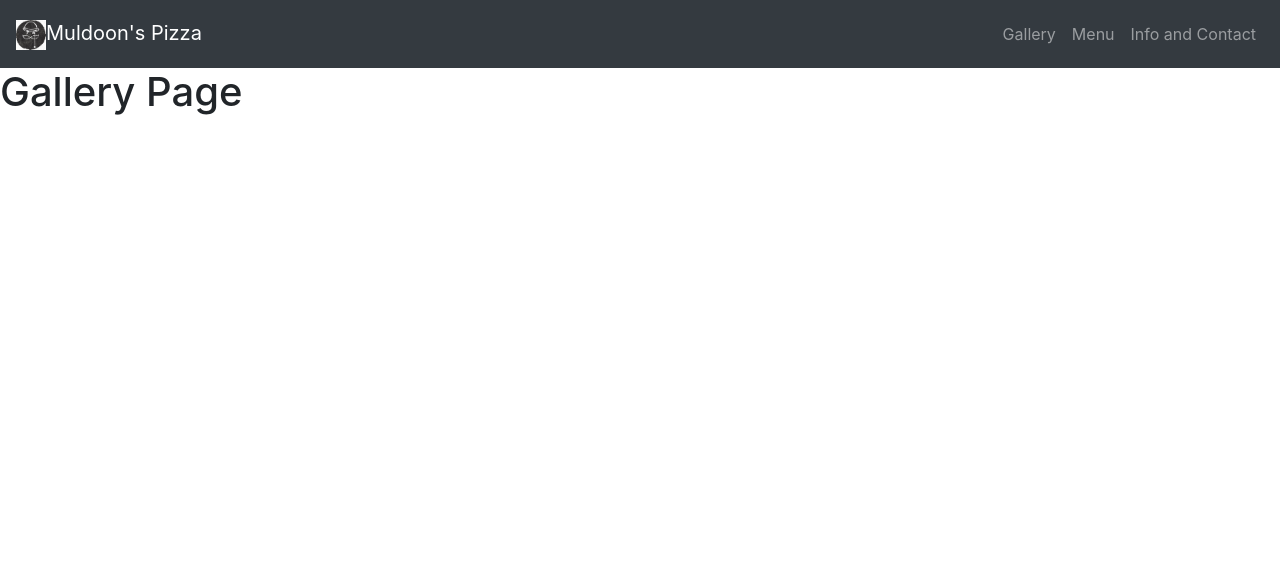
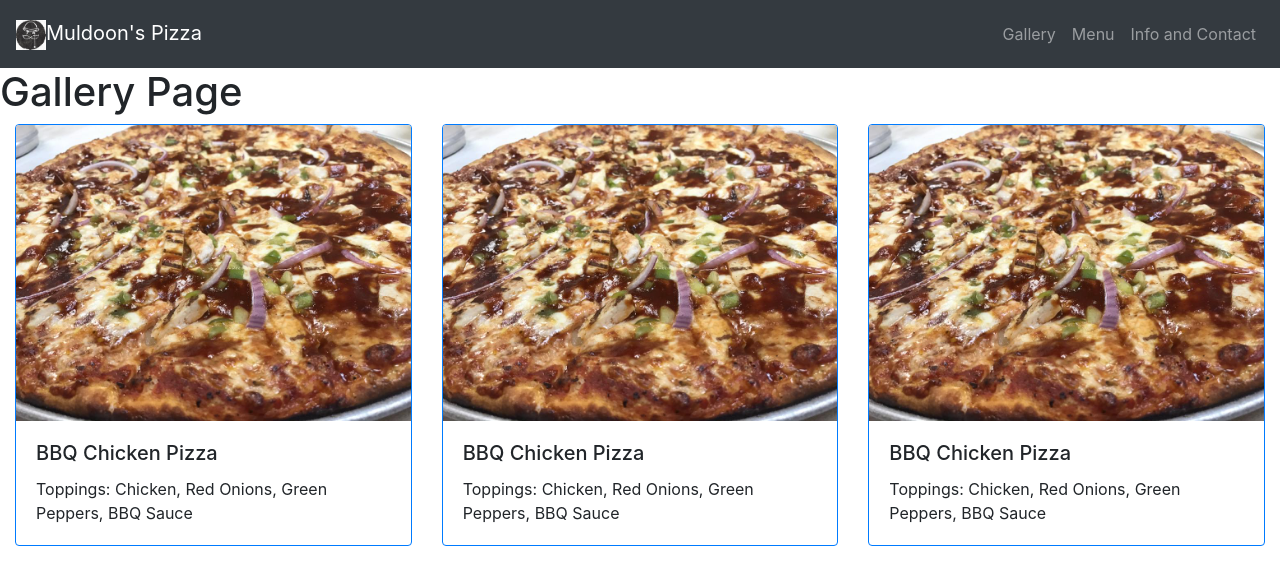
Before and after one commit to bcdicicco/muldoons, a React (Create React App) app: page /gallery in a window 1280 px wide. Shown: the top 584 px of the page. Built offline with nearby package versions, Linux system fonts and the light colour scheme.

Commit message:
Started on gallery page. Cards for different menu items.

```diff
--- a/src/components/gallery.jsx
+++ b/src/components/gallery.jsx
@@ -1,4 +1,9 @@
 import React, { Component } from "react";
+import Card from "react-bootstrap/Card";
+import CardDeck from "react-bootstrap/CardDeck";
+import bbq from "../bbqChicken.jpg";
+import meat from "../meatPizza.jpg";
+import "../css/gallery.css";
 
 class Gallery extends Component {
   state = {};
@@ -6,6 +11,36 @@ class Gallery extends Component {
     return (
       <div>
         <h1> Gallery Page </h1>
+
+        <CardDeck id="Deck1">
+          <Card border="primary">
+            <Card.Img variant="top" src={bbq} />
+            <Card.Body>
+              <Card.Title>BBQ Chicken Pizza</Card.Title>
+              <Card.Text>
+                Toppings: Chicken, Red Onions, Green Peppers, BBQ Sauce
+              </Card.Text>
+            </Card.Body>
+          </Card>
+          <Card border="primary">
+            <Card.Img variant="top" src={bbq} />
+            <Card.Body>
+              <Card.Title>BBQ Chicken Pizza</Card.Title>
+              <Card.Text>
+                Toppings: Chicken, Red Onions, Green Peppers, BBQ Sauce
+              </Card.Text>
+            </Card.Body>
+          </Card>
+          <Card border="primary">
+            <Card.Img variant="top" src={bbq} />
+            <Card.Body>
+              <Card.Title>BBQ Chicken Pizza</Card.Title>
+              <Card.Text>
+                Toppings: Chicken, Red Onions, Green Peppers, BBQ Sauce
+              </Card.Text>
+            </Card.Body>
+          </Card>
+        </CardDeck>
       </div>
     );
   }
--- /dev/null
+++ b/src/css/gallery.css
@@ -0,0 +1,3 @@
+#Deck1 {
+  margin: auto;
+}
```
Also changed, not shown: src/bbqChicken.jpg (added), src/meatPizza.jpg (added).
